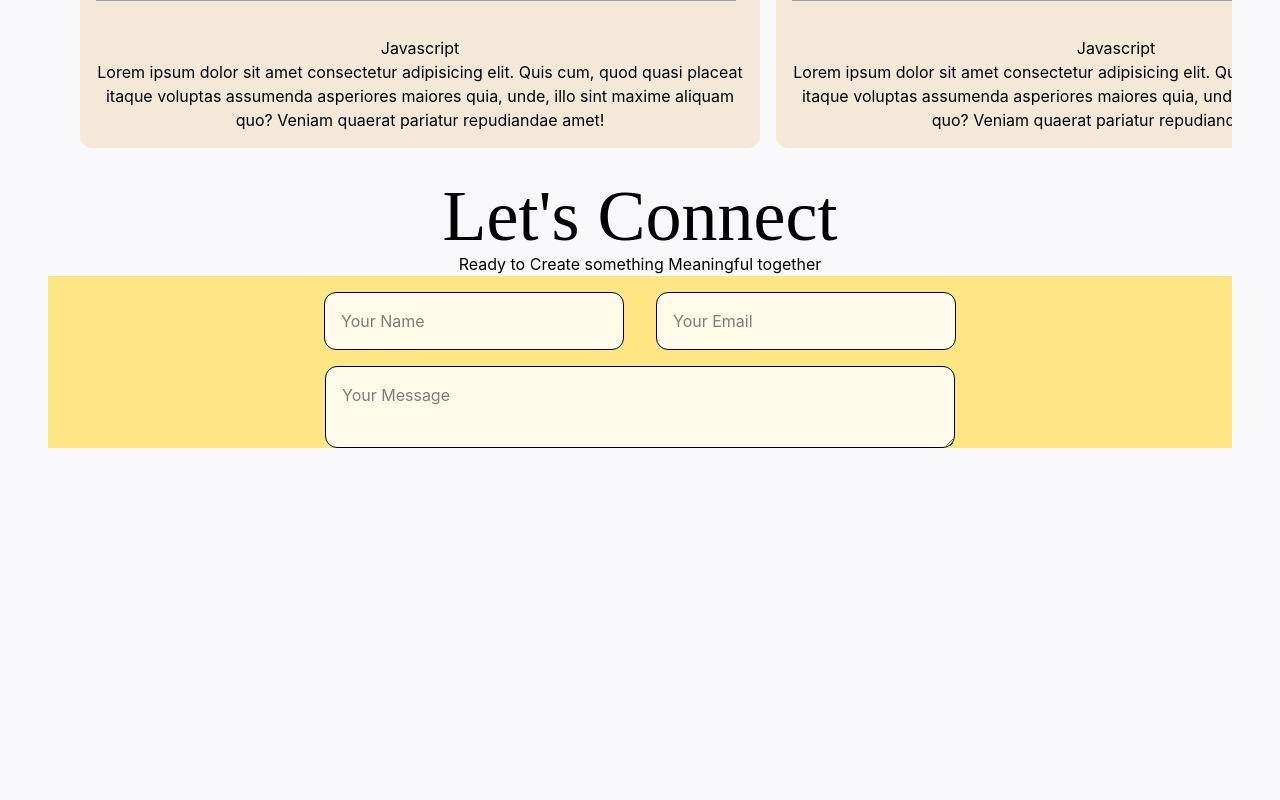
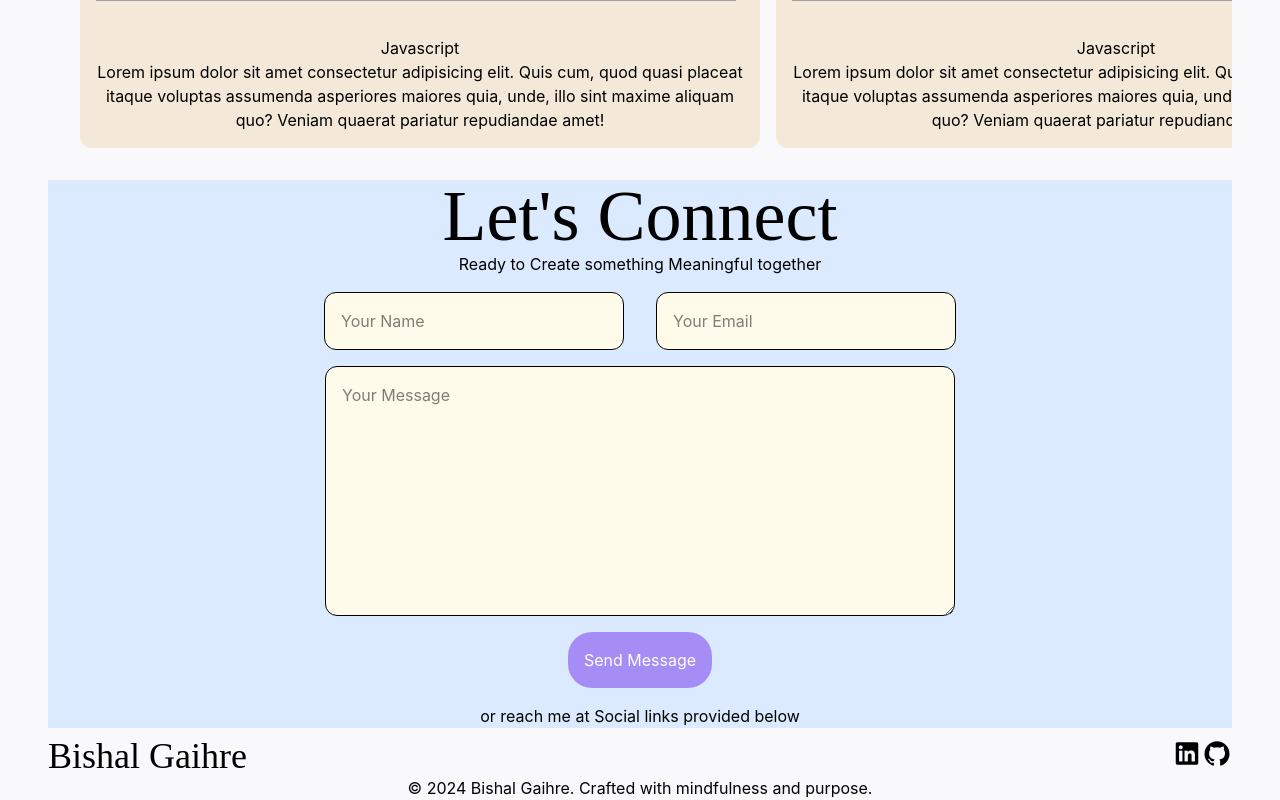
Before and after one commit to Das-108/bishal-gaihre, a React (Vite) app in the folder Frontend/: page / in a window 1280 px wide. Shown: the part 2332-3132 px from the top of the page. Before the commit the page ends 2780 px from the top, so only its background shows below. Built offline with nearby package versions, Linux system fonts and the light colour scheme; grey boxes are pictures that could not be loaded.

Commit message:
html completed

```diff
--- a/Frontend/src/App.jsx
+++ b/Frontend/src/App.jsx
@@ -5,6 +5,7 @@ import AboutMe from './Componets/AboutMe'
 import Skills from './Componets/Skills'
 import Certificates from './Componets/Certificates'
 import LetsConnect from './Componets/LetsConnect'
+import Footer from './Componets/Footer'
 
 
 
@@ -17,6 +18,7 @@ const App = () => {
       <Skills />
       <Certificates  />
       <LetsConnect />
+      <Footer />
     </div>
   )
 }
--- a/Frontend/src/Componets/Footer.jsx
+++ b/Frontend/src/Componets/Footer.jsx
@@ -0,0 +1,18 @@
+import React from 'react'
+
+const Footer = () => {
+  return (
+    <div className='text-center'>
+        <div className='flex justify-between gap-2'>
+            <h2 className='font-heading text-4xl'>Bishal Gaihre</h2>
+            <div>
+            <i class="ri-linkedin-box-fill text-3xl"></i>
+            <i class="ri-github-fill text-3xl"></i>
+            </div>
+        </div>
+        <p>© 2024 Bishal Gaihre. Crafted with mindfulness and purpose.</p>
+    </div>
+  )
+}
+
+export default Footer
--- a/Frontend/src/Componets/LetsConnect.jsx
+++ b/Frontend/src/Componets/LetsConnect.jsx
@@ -2,20 +2,24 @@ import React from 'react'
 
 const LetsConnect = () => {
   return (
-    <div className='text-center items-center'>
+    <div className='text-center items-center bg-blue-100'>
         <div>
             <h2 className='font-heading text-7xl '>Let's Connect</h2>
             <p>Ready to Create something Meaningful together</p>
         </div>
 
-        <form action="" className='flex lg:flex-col items-center bg-amber-200'>
+        <form action="" className='flex lg:flex-col items-center'>
             <div className='flex gap-8 m-4'>
                 <input className='border p-4 bg-amber-50 rounded-xl w-[300px]' type="text" placeholder='Your Name' />
                 <input className='border p-4 bg-amber-50 rounded-xl w-[300px]' type="text" name="" id="" placeholder='Your Email'/>
             </div>
 
-            <textarea className='border w-[630px] p-4 bg-amber-50 rounded-xl' name="" id="" placeholder='Your Message' />
+            <textarea className='border w-[630px] h-[250px] p-4 bg-amber-50 rounded-xl' name="" id="" placeholder='Your Message' />
+
         </form>
+
+        <input type="button" value="Send Message" className='text-white p-4 bg-accent rounded-3xl m-4' />
+        <p className='mb-2'>or reach me at Social links provided below</p>
 
     </div>
   )
```
